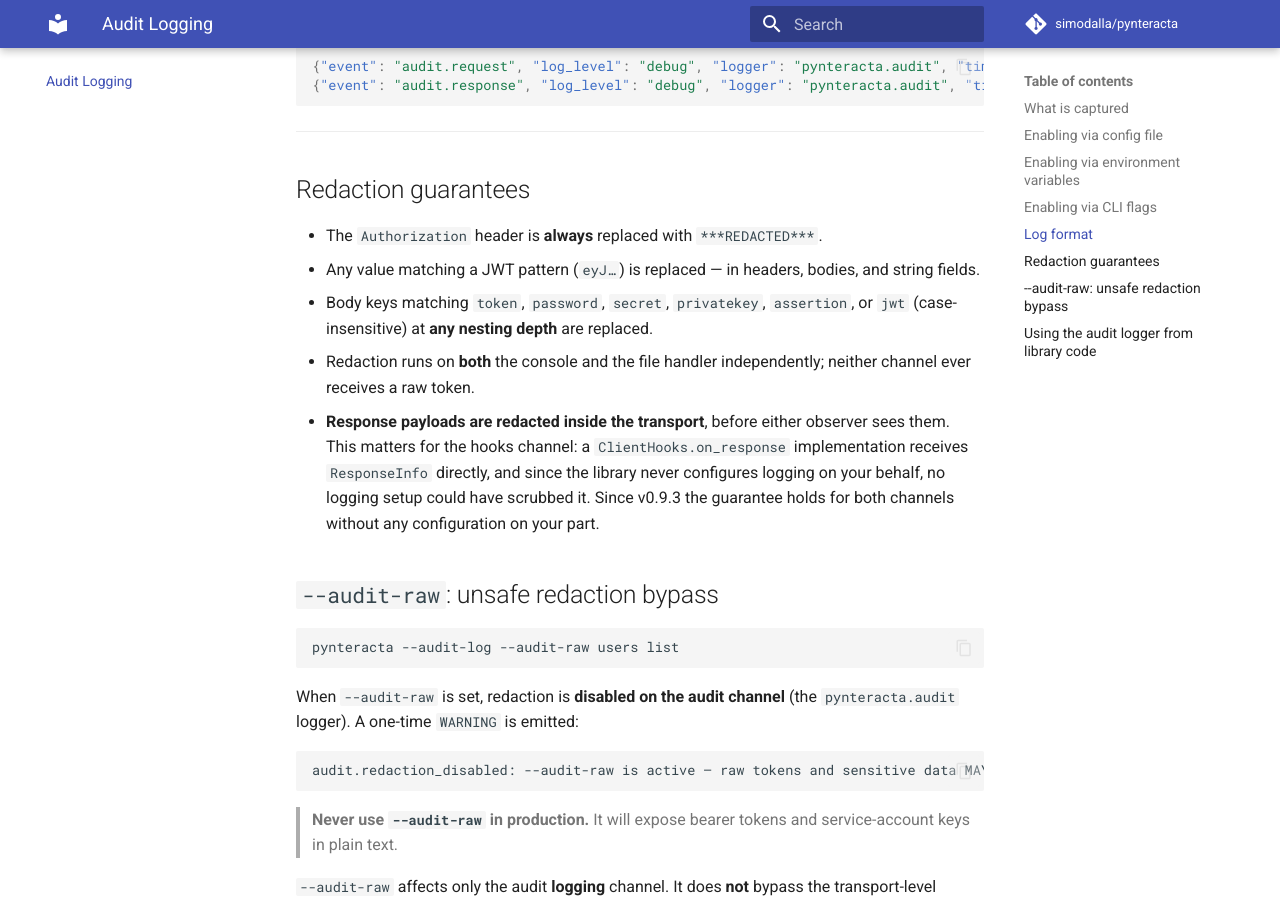
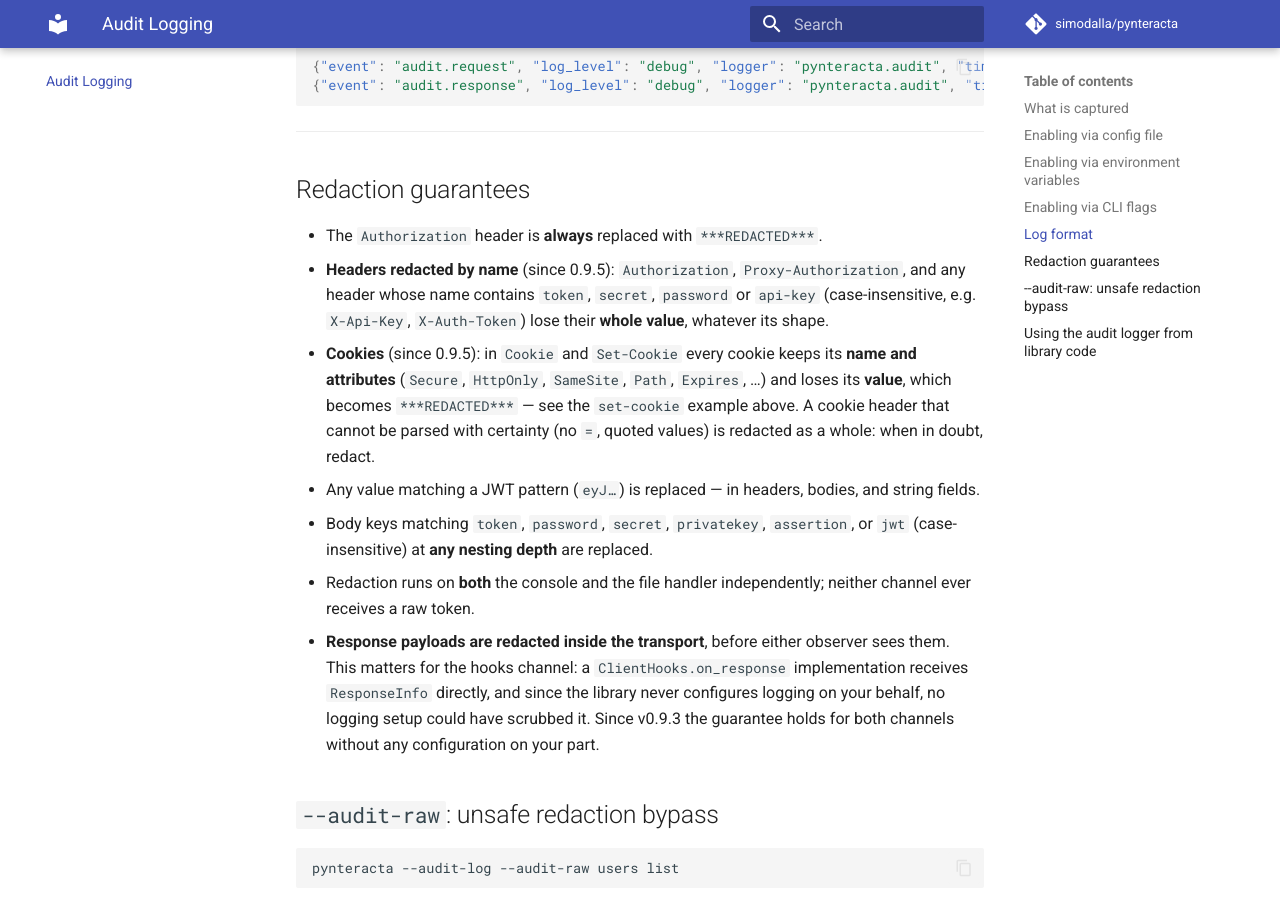
Before and after one commit to simodalla/pynteracta, an MkDocs documentation site: the page built from docs/logging.md, in a window 1280 px wide and 900 px high, scrolled down 1899 px. Built offline with MkDocs 1.6.1 and Material for MkDocs 9.7.7, drawn with Linux system fonts in a browser that asks for light colours; comment, search, counter and statistics services are not loaded; some of the changed text lies outside the part shown.

Commit message:
docs: garanzie di redazione per cookie e header sensibili (01-T04)
Criterio 01-C11: la pagina Audit Logging dichiara gli header di risposta
redatti, mostra un Set-Cookie redatto nell'esempio e aggiunge le due
garanzie (header per nome, cookie con nome e attributi conservati).

Co-Authored-By: Claude Fable 5.1 <noreply@anthropic.com>

````diff
--- a/docs/logging.md
+++ b/docs/logging.md
@@ -13,7 +13,7 @@ Audit logging is **off by default**.  All audit output is redacted; raw output r
 | HTTP method | Request body (JSON payload) |
 | Redacted URL | Response body (parsed JSON / truncated text) |
 | Redacted request headers | — |
-| Response headers | — |
+| Redacted response headers | — |
 | Status code, duration, `X-Request-Id` | — |
 
 Response bodies larger than 64 KB are truncated with a `...[truncated]` marker.
@@ -62,7 +62,7 @@ Each entry is a single JSON object on its own line (JSON-lines / NDJSON), writte
 
 ```json
 {"event": "audit.request", "log_level": "debug", "logger": "pynteracta.audit", "timestamp": "2026-06-02T10:00:00Z", "method": "GET", "url": "https://tenant.interacta.cloud/.../core/auth/current-user-data", "headers": {"User-Agent": "pynteracta/0.9.1 ...", "Authorization": "***REDACTED***"}, "body": null}
-{"event": "audit.response", "log_level": "debug", "logger": "pynteracta.audit", "timestamp": "2026-06-02T10:00:00Z", "status": 200, "url": "...", "headers": {...}, "duration_ms": 134.2, "request_id": "abc-123", "body": {"userId": 42, ...}}
+{"event": "audit.response", "log_level": "debug", "logger": "pynteracta.audit", "timestamp": "2026-06-02T10:00:00Z", "status": 200, "url": "...", "headers": {"content-type": "application/json;charset=utf-8", "set-cookie": "interacta_auth_refresh_token=***REDACTED***; Secure; HttpOnly; SameSite=Strict; Path=/portal/api/core/auth/refresh-token/; Expires=Thu, 02-Jul-2026 16:06:04 GMT"}, "duration_ms": 134.2, "request_id": "abc-123", "body": {"userId": 42, ...}}
 ```
 
 ---
@@ -70,6 +70,8 @@ Each entry is a single JSON object on its own line (JSON-lines / NDJSON), writte
 ## Redaction guarantees
 
 - The `Authorization` header is **always** replaced with `***REDACTED***`.
+- **Headers redacted by name** (since 0.9.5): `Authorization`, `Proxy-Authorization`, and any header whose name contains `token`, `secret`, `password` or `api-key` (case-insensitive, e.g. `X-Api-Key`, `X-Auth-Token`) lose their **whole value**, whatever its shape.
+- **Cookies** (since 0.9.5): in `Cookie` and `Set-Cookie` every cookie keeps its **name and attributes** (`Secure`, `HttpOnly`, `SameSite`, `Path`, `Expires`, …) and loses its **value**, which becomes `***REDACTED***` — see the `set-cookie` example above. A cookie header that cannot be parsed with certainty (no `=`, quoted values) is redacted as a whole: when in doubt, redact.
 - Any value matching a JWT pattern (`eyJ…`) is replaced — in headers, bodies, and string fields.
 - Body keys matching `token`, `password`, `secret`, `privatekey`, `assertion`, or `jwt` (case-insensitive) at **any nesting depth** are replaced.
 - Redaction runs on **both** the console and the file handler independently; neither channel ever receives a raw token.
````
Also changed, not shown: specs/01-redazione-cookie-header/tasks.md (+1 -1 lines).
